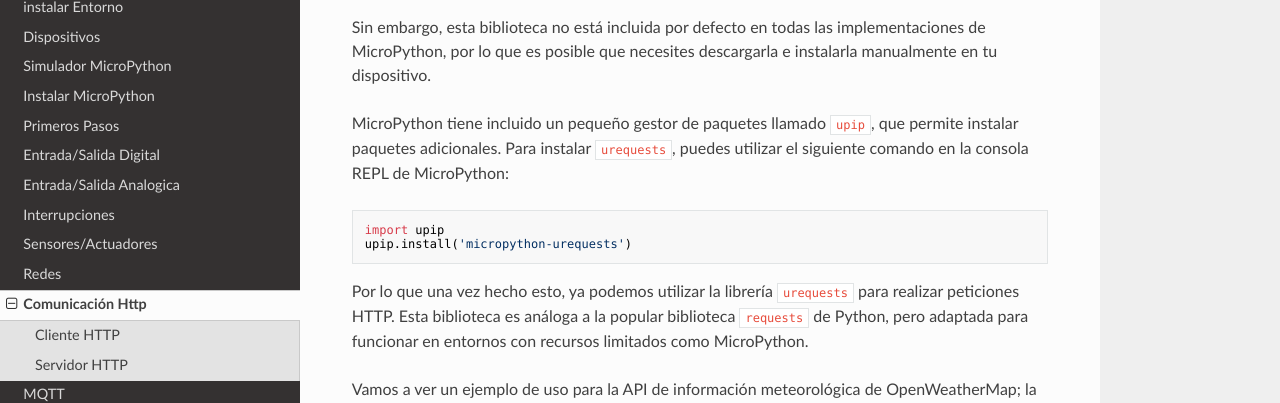
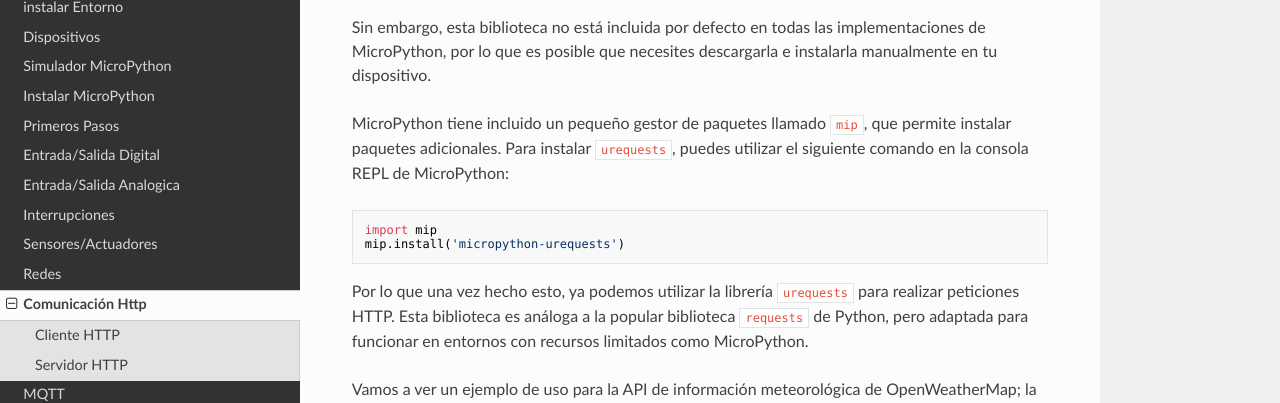
Before and after one commit to zerasul/upythonalm, an MkDocs documentation site: the page built from docs/http.md, in a window 1280 px wide and 900 px high, scrolled down 419 px. Shown: the part 142-545 px from the top of the window. Built offline with MkDocs 1.6.1, drawn with Linux system fonts in a browser that asks for light colours; nearby versions of some CDN libraries.

Commit message:
actualizando uso de mip

````diff
--- a/docs/http.md
+++ b/docs/http.md
@@ -12,11 +12,11 @@ Para realizar peticiones HTTP desde nuestro dispositivo, utilizamos la librería
 
 Sin embargo, esta biblioteca no está incluida por defecto en todas las implementaciones de MicroPython, por lo que es posible que necesites descargarla e instalarla manualmente en tu dispositivo.
 
-MicroPython tiene incluido un pequeño gestor de paquetes llamado `upip`, que permite instalar paquetes adicionales. Para instalar `urequests`, puedes utilizar el siguiente comando en la consola REPL de MicroPython:
+MicroPython tiene incluido un pequeño gestor de paquetes llamado `mip`, que permite instalar paquetes adicionales. Para instalar `urequests`, puedes utilizar el siguiente comando en la consola REPL de MicroPython:
 
 ```python
-import upip
-upip.install('micropython-urequests')
+import mip
+mip.install('micropython-urequests')
 ```
 
 Por lo que una vez hecho esto, ya podemos utilizar la librería ```urequests``` para realizar peticiones HTTP. Esta biblioteca es análoga a la popular biblioteca `requests` de Python, pero adaptada para funcionar en entornos con recursos limitados como MicroPython.
````
